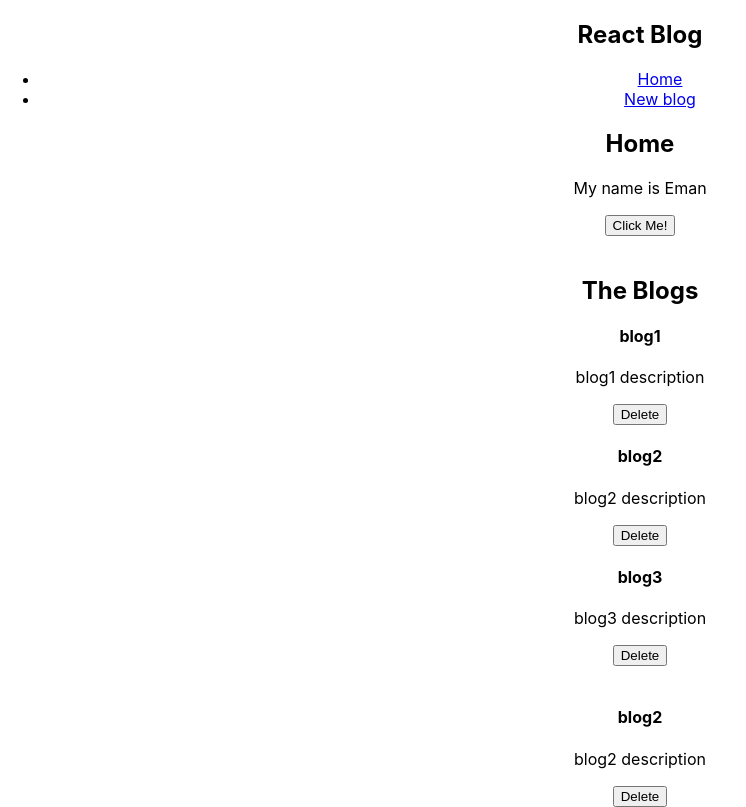
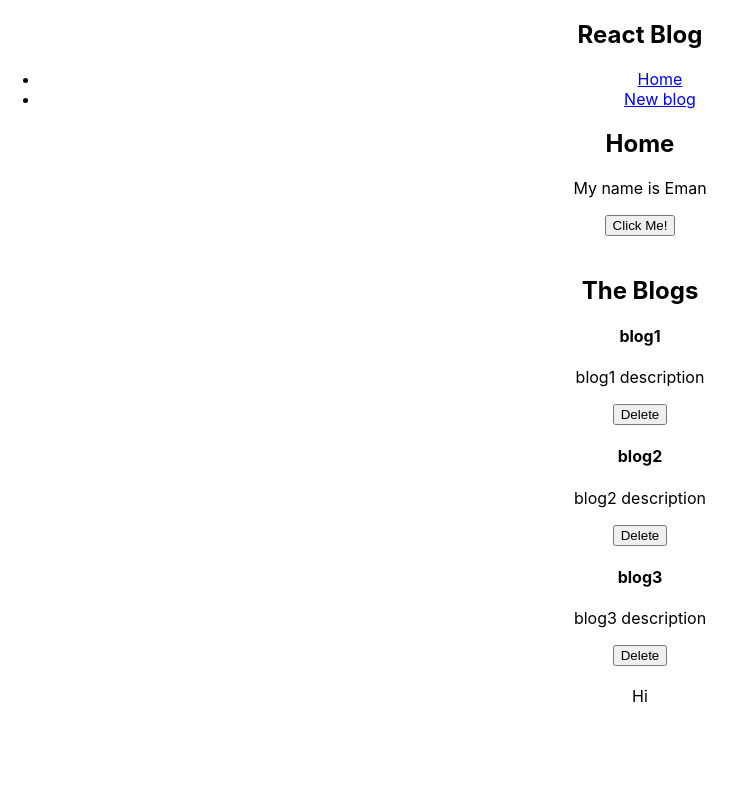
Before and after one commit to AsmaaIbrahim57/react-blog, a React (Create React App) app: page / in a window 1280 px wide. Shown: the whole page, without its empty margins (0-746 px from the left). Built offline with nearby package versions, Linux system fonts and the light colour scheme; data requests are answered from the project's data file; the HTML template or start-up script is replaced by a standard one.

Commit message:
custom hook

```diff
--- /dev/null
+++ b/data/db.json
@@ -0,0 +1,22 @@
+{
+    "blogs":[
+        {
+            "title": "blog1" ,
+            "description": "blog1 description",
+            "id":1
+        },
+
+        {
+            "title": "blog2" ,
+            "description": "blog2 description",
+            "id":2
+        },
+
+        {
+            "title": "blog3" ,
+            "description": "blog3 description",
+            "id":3
+        }
+    ]
+
+}
--- a/src/components/Home.js
+++ b/src/components/Home.js
@@ -1,21 +1,22 @@
 import { useState } from "react";
 import BlogList from "./partials/BlogList";
+import useFetch from "../hooks/useFetch";
+
 const Home = () =>{
 
     const [name,setName] = useState('Eman');
-    const [blogs,setBlogs] = useState([
-        {title: "blog1" , description: "blog1 description", id:1},
-        {title: "blog2" , description: "blog2 description", id:2},
-        {title: "blog3" , description: "blog3 description", id:3},
+    const { data:blogs, isPending, error} = useFetch("http://localhost:8000/blogs");
 
-    ]);
     const handleClick = ()=>{
         setName("Asmaa");
     };
-    const handleDelete = (id) =>{
-        const newBlogs = blogs.filter(blog => blog.id !== id)
-        setBlogs(newBlogs);
-    };
+    // const handleDelete = (id) =>{
+    //     const newBlogs = blogs.filter(blog => blog.id !== id)
+    //     setBlogs(newBlogs);
+    // };
+
+
+
     return (
         <section >
             <h1>
@@ -29,11 +30,22 @@ const Home = () =>{
 
             <div className="blogs">
                 <h2>The Blogs</h2>
-                <div className="blogs-content">
-                    <BlogList blogs={blogs} handleDelete={handleDelete}/>
-                    <br/>
-                    <BlogList blogs={blogs.filter((blog) => blog.id===2)} handleDelete={handleDelete}/>
-                </div>
+                { error && <span>{error}</span> }
+                { isPending && <div> Loading...</div> }
+                {
+                    blogs &&
+                    <div className="blogs-content">
+                        <BlogList blogs={blogs} />
+                        <br/>
+                        {
+                            blogs.map(blog => (
+                                blog.id===2?(
+                                    <span key={blog.id} >Hi</span>
+                                ):null
+                            ))
+                        }
+                    </div>
+                }
             </div>
         </section>
     );
--- a/src/components/partials/BlogList.js
+++ b/src/components/partials/BlogList.js
@@ -1,4 +1,4 @@
-const BlogList = ({blogs,handleDelete})=>{
+const BlogList = ({blogs})=>{
 
     return (
         <div className="blog-list">
@@ -6,7 +6,7 @@ const BlogList = ({blogs,handleDelete})=>{
                             <div className="Card" key={blog.id}>
                                 <h4>{blog.title}</h4>
                                 <p>{blog.description}</p>
-                                <button onClick={() => handleDelete(blog.id)}>Delete</button>
+                                <button onClick={() => console.log(blog.id)}>Delete</button>
                             </div>
                     ))}
         </div>
--- /dev/null
+++ b/src/hooks/useFetch.js
@@ -0,0 +1,30 @@
+import { useState, useEffect } from "react";
+
+const useFetch = (url)=>{
+
+    const [data,setData] = useState(null);
+    const [error,setError] = useState(null);
+    const [isPending, setIsPending] = useState(true);
+    useEffect(()=>{
+        fetch(url)
+            .then(res=>{
+                console.log(res)
+                if(!res.ok){
+                    throw Error("Couldn't handle request");
+                }
+                return res.json();
+
+            })
+            .then(data=>{
+                console.log("data",data);
+                setData(data);
+                setIsPending(false);
+            }).catch(err=>{
+                setError(err.message);
+            });
+
+    },[url]);
+    return {data, isPending, error};
+}
+
+export default useFetch;
```
